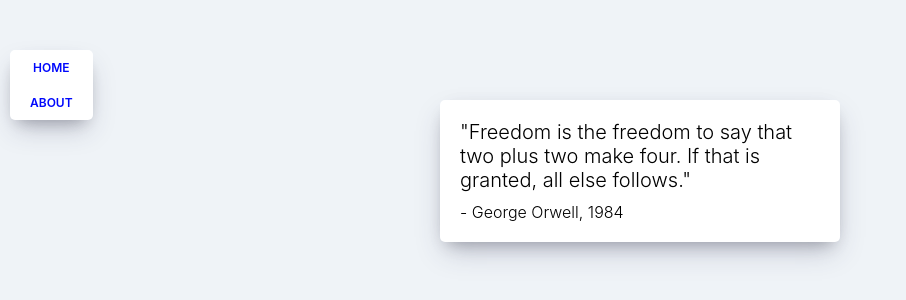
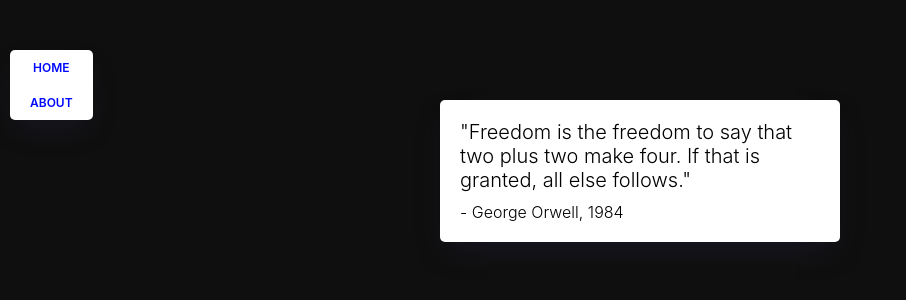
Before and after one commit to jsy3437/movie_app, a React (Create React App) app: page /#/about in a window 1280 px wide. Shown: the top 300 px of the page, without its empty margins (0-906 px from the left). Built offline with nearby package versions, Linux system fonts and the light colour scheme.

Commit message:
배경색 변경

```diff
--- a/src/App.css
+++ b/src/App.css
@@ -7,6 +7,6 @@ body {
 	padding: 0;
 	font-family: -apple-system, BlinkMacSystemFont, 'Segoe UI', Roboto, Oxygen,
 		Ubuntu, Cantarell, 'Open Sans', 'Helvetica Neue', sans-serif;
-	background-color: #eff3f7;
+	background-color: #0f0f0f;
 	height: 100%;
 }
```
